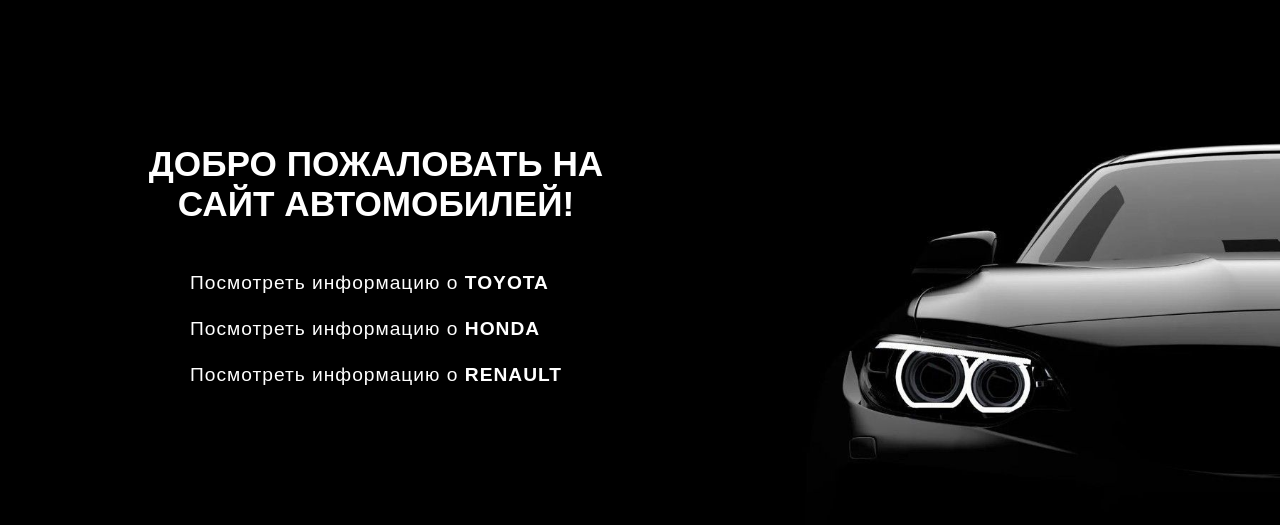
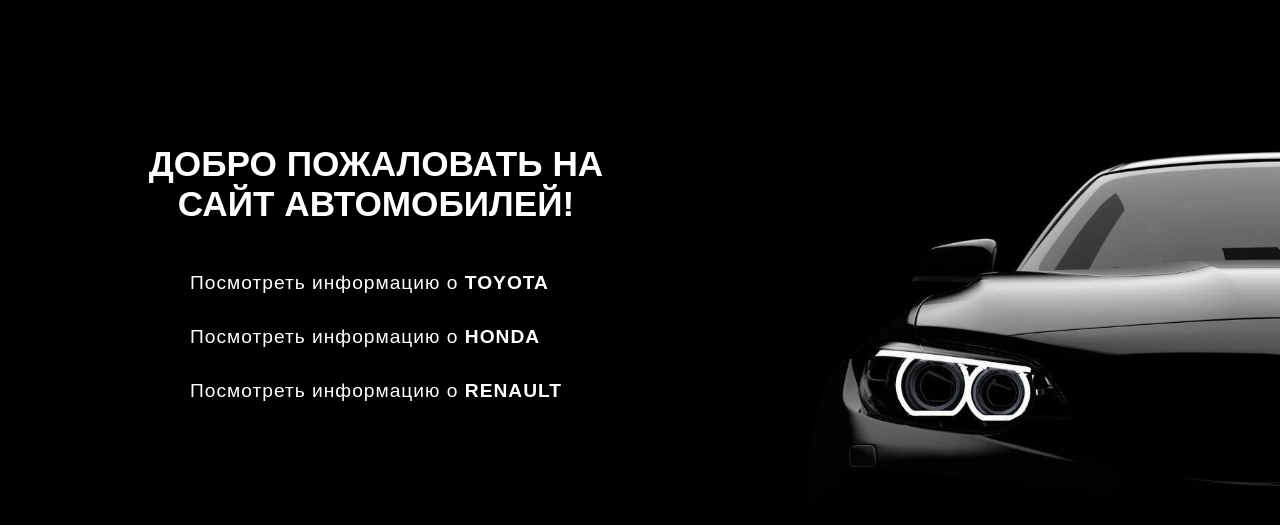
Before and after one commit to katyadess/task3, a Django app: page / in a window 1280 px wide. Shown: the top 525 px of the page. Run offline with Django 5.2, Linux system fonts and the light colour scheme.

Commit message:
made some changes in main.css

```diff
--- a/carsapp/static/car_app/css/main.css
+++ b/carsapp/static/car_app/css/main.css
@@ -10,9 +10,9 @@ body {
     margin: 9em 7em;
     background-image: url(../images/new_car.jpg);
     background-color: black;
-    background-size: 40%;
+    background-size: 40% auto;
     background-repeat: no-repeat;
-    background-position: right;
+    background-position: right center;
 
 }
 
@@ -20,7 +20,6 @@ body {
     width: 50%;
     display: flex;
     flex-direction: column;
-    justify-content: center;
     gap: 3em;
     align-items: center;
 
@@ -35,7 +34,7 @@ h1 {
 ul {
     display: flex;
     flex-direction: column;
-    gap: 1.5em;
+    gap: 2em;
 }
 
 li {
```
